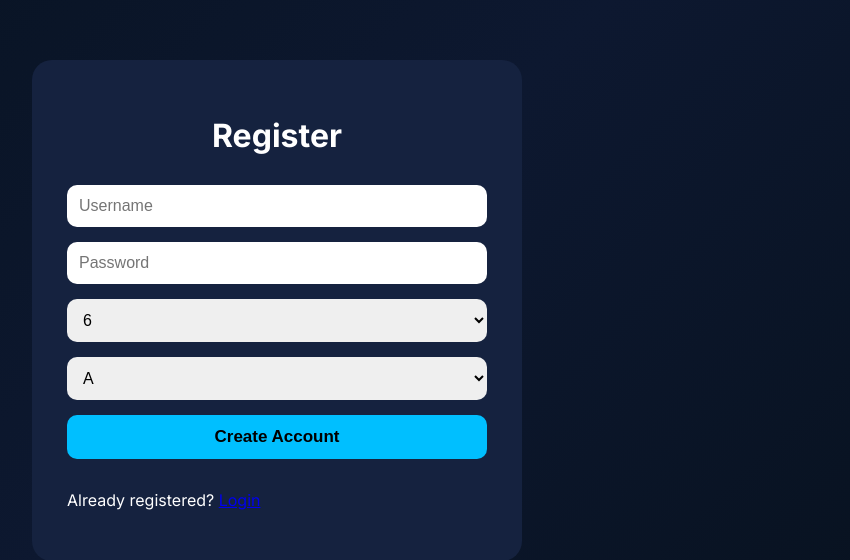
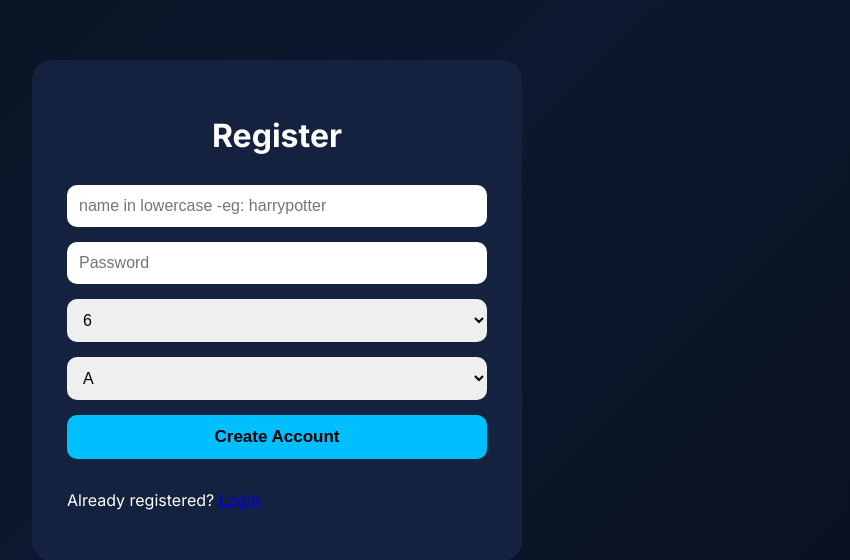
Before and after one commit to Ryanvijogeorge/futbit, a Flask app: page /register in a window 1280 px wide. Shown: the part 70-630 px from the top of the page, without its empty margins (363-1213 px from the left). Run offline with Flask 3, Linux system fonts and the light colour scheme; some libraries are stand-ins or nearby versions.

Commit message:
final r32 change

```diff
--- a/templates/login.html
+++ b/templates/login.html
@@ -11,7 +11,7 @@
 <input
 type="text"
 name="username"
-placeholder="Username"
+placeholder="name in lowercase"
 required
 >
 
--- a/templates/register.html
+++ b/templates/register.html
@@ -23,7 +23,7 @@ type="text"
 
 name="username"
 
-placeholder="Username"
+placeholder="name in lowercase -eg: harrypotter"
 
 required
 
```
